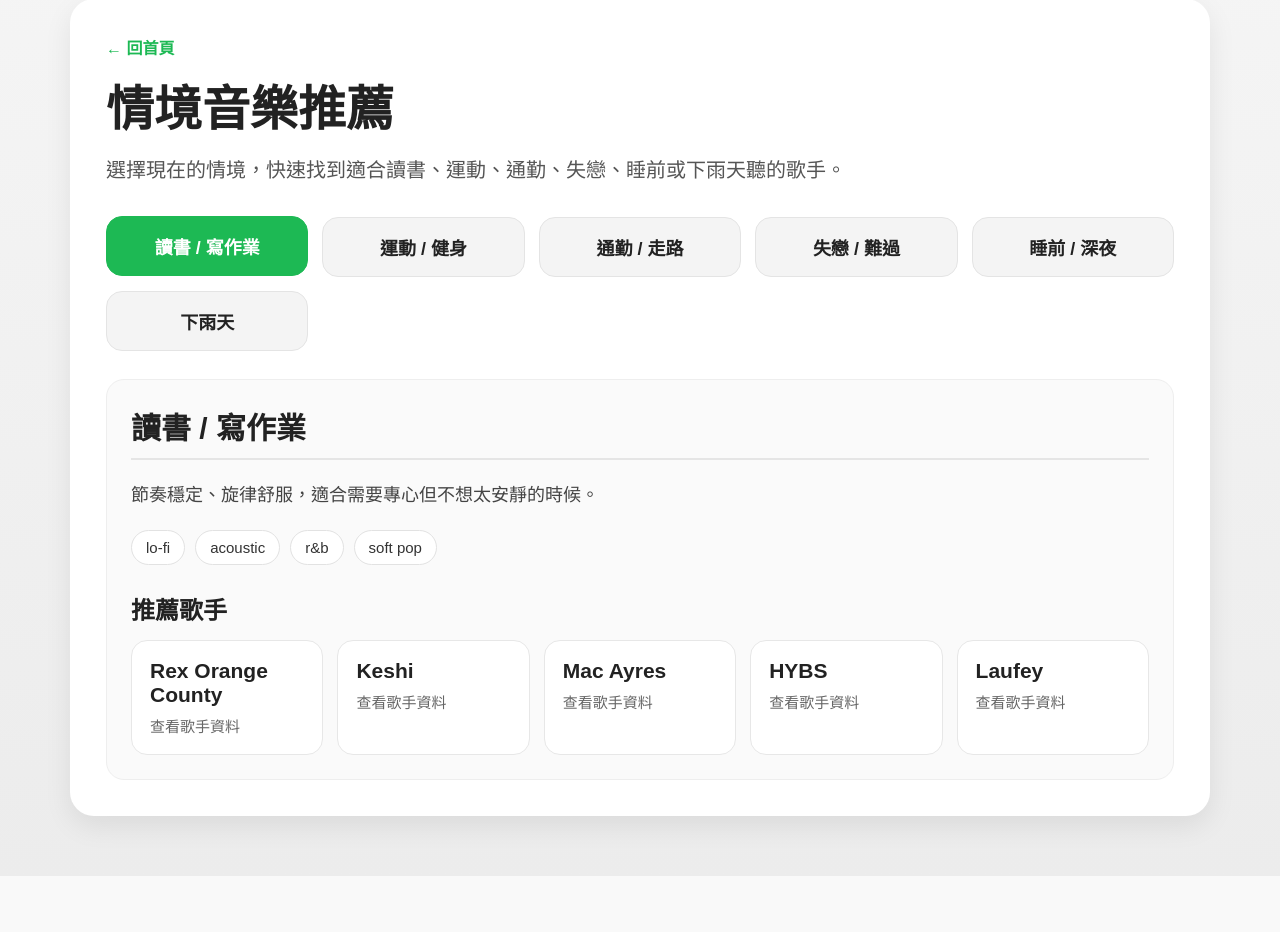
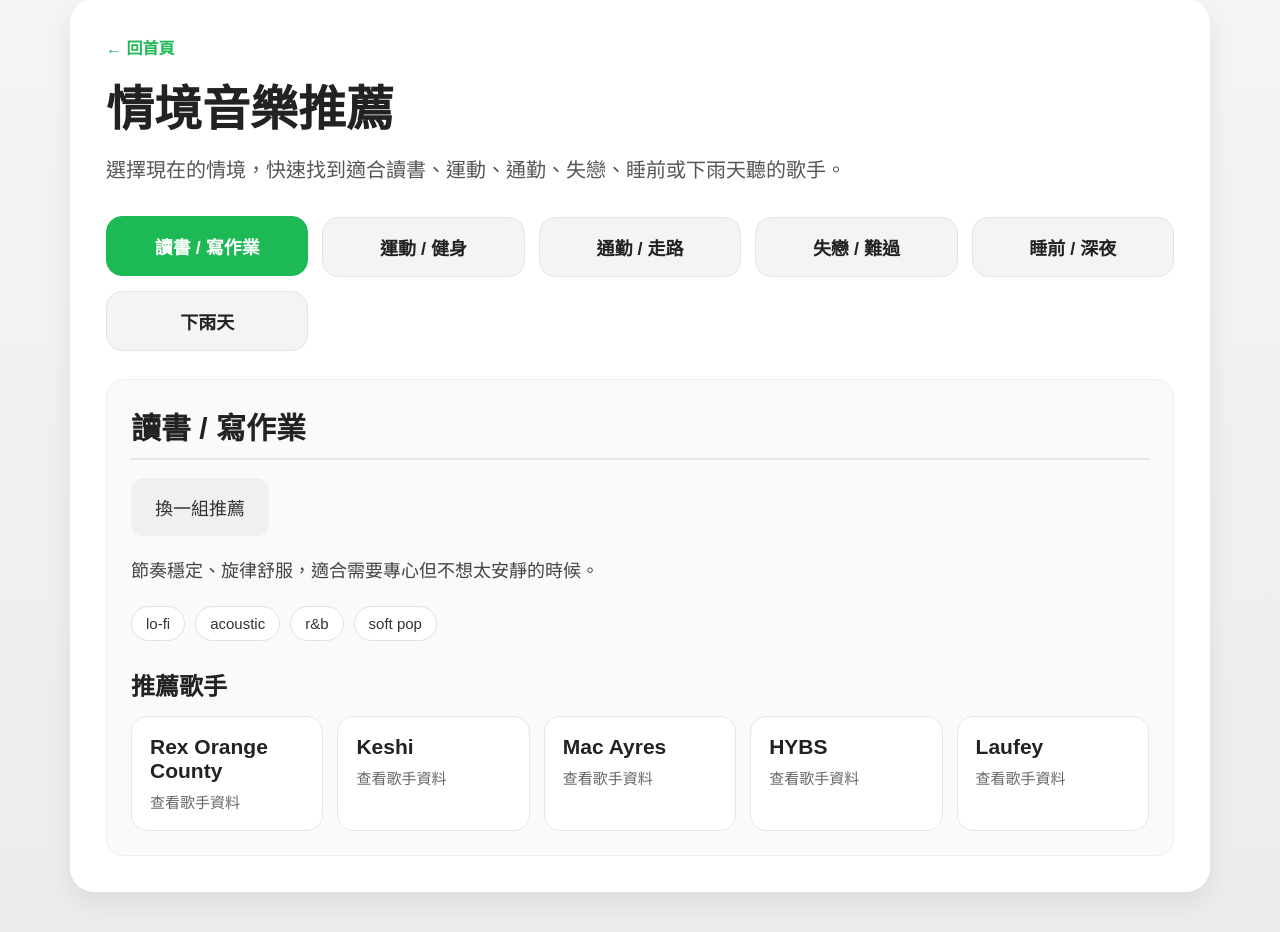
Before and after one commit to rong-kevin/my-first-python-project, a Flask app: page /mood?type=study in a window 1280 px wide. Shown: the part 65-997 px from the top of the page. Before the commit the page ends 941 px from the top, so only its background shows below. Run offline with Flask 3, Linux system fonts and the light colour scheme.

Commit message:
Add refresh action for mood recommendations

```diff
--- a/templates/mood.html
+++ b/templates/mood.html
@@ -42,7 +42,10 @@
 
             {% if selected_recommendation %}
                 <div class="section-card mood-result">
-                    <h2>{{ selected_recommendation.label }}</h2>
+                    <div class="mood-result-header">
+                        <h2>{{ selected_recommendation.label }}</h2>
+                        <a href="/mood?type={{ selected_mood }}" class="secondary-btn refresh-mood-btn">換一組推薦</a>
+                    </div>
                     <p class="bio-text">{{ selected_recommendation.description }}</p>
 
                     <div class="mood-tags">
```
